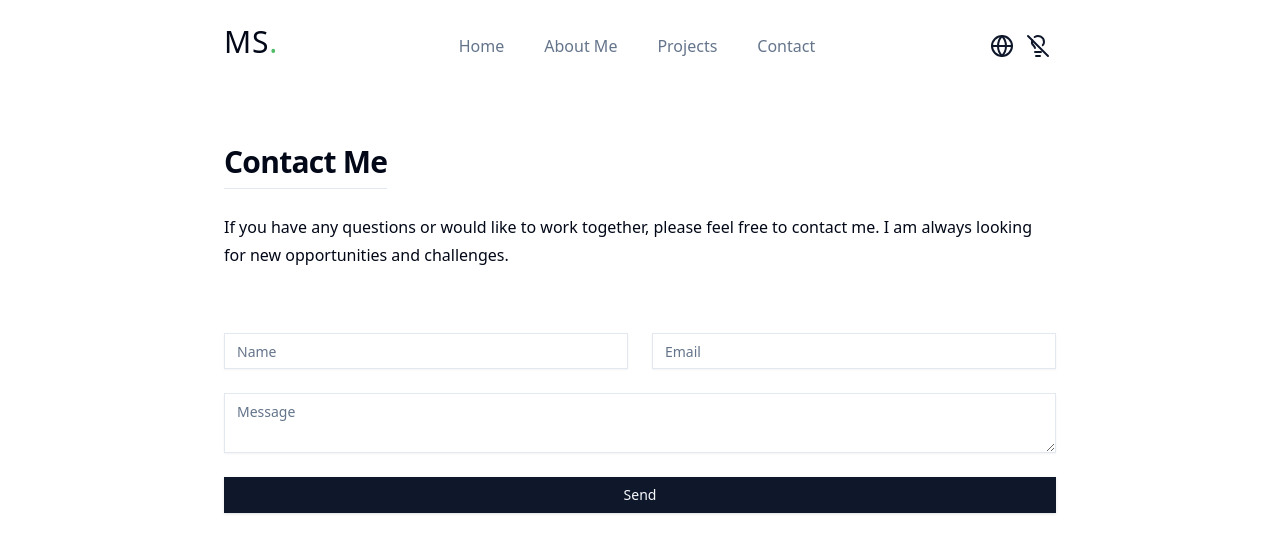
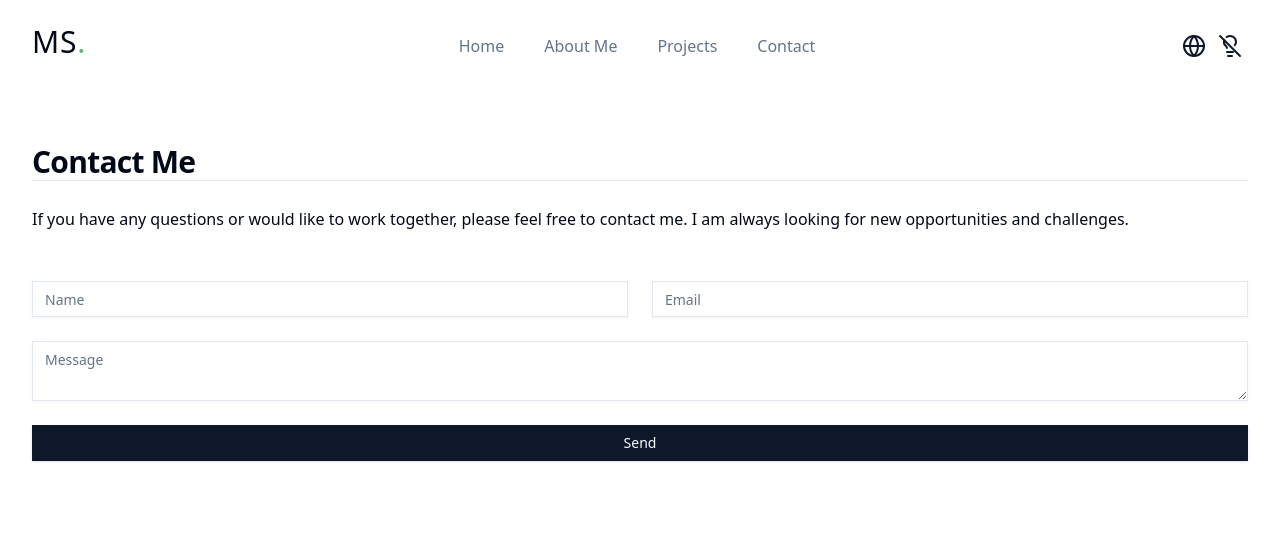
Before and after one commit to MScheltjens/portfolio, a Next.js app: page /en/contact in a window 1280 px wide. Shown: the top 552 px of the page. Built offline with nearby package versions, Linux system fonts and the light colour scheme.

Commit message:
better translation props

```diff
--- a/app/[lang]/about/page.tsx
+++ b/app/[lang]/about/page.tsx
@@ -1,7 +1,22 @@
-export default function Page() {
+import { PageHeading } from '@/components/page-heading';
+import { Locale } from '@/i18/config';
+import { getDictionary } from '@/i18/get-dictionary';
+
+type Props = {
+  params: {
+    lang: Locale;
+  };
+};
+
+export default async function Page({ params: { lang } }: Props) {
+  const dictionary = await getDictionary(lang);
+
   return (
-    <section className="container max-w-4xl py-36 text-foreground">
-      About
-    </section>
+    <main className="md container max-w-7xl py-24 text-foreground md:py-36">
+      <PageHeading
+        title={dictionary['aboutPage'].title}
+        description={dictionary['aboutPage'].description}
+      />
+    </main>
   );
 }
--- a/app/[lang]/contact/page.tsx
+++ b/app/[lang]/contact/page.tsx
@@ -1,4 +1,5 @@
 import { ContactForm } from '@/components/forms/contact-form';
+import { PageHeading } from '@/components/page-heading';
 import { Locale } from '@/i18/config';
 import { getDictionary } from '@/i18/get-dictionary';
 
@@ -11,27 +12,13 @@ type Props = {
 export default async function Page({ params: { lang } }: Props) {
   const dictionary = await getDictionary(lang);
 
-  const formData = {
-    name: dictionary['contactForm'].name,
-    email: dictionary['contactForm'].email,
-    message: dictionary['contactForm'].message,
-    send: dictionary['contactForm'].send,
-    submitting: dictionary['contactForm'].submitting,
-    toast: {
-      success: dictionary['contactForm'].toast.success,
-      error: dictionary['contactForm'].toast.error
-    }
-  };
-
   return (
-    <section className="container max-w-4xl py-36">
-      <h2 className="w-fit scroll-m-20 border-b pb-2 text-3xl font-semibold tracking-tight first:mt-0">
-        {dictionary['contact'].title}
-      </h2>
-      <p className="leading-7 [&:not(:first-child)]:mt-6">
-        {dictionary['contact'].description}
-      </p>
-      <ContactForm {...formData} />
-    </section>
+    <main className="container max-w-7xl py-24 md:py-36">
+      <PageHeading
+        title={dictionary['contactPage'].title}
+        description={dictionary['contactPage'].description}
+      />
+      <ContactForm dictionary={dictionary['contactForm']} />
+    </main>
   );
 }
--- a/app/[lang]/layout.tsx
+++ b/app/[lang]/layout.tsx
@@ -38,7 +38,7 @@ export default async function RootLayout({
             }}
             locale={params.lang}
           />
-          <main className="grow"> {children}</main>
+          <div className="grow"> {children}</div>
           <Footer />
         </Providers>
       </body>
--- a/app/[lang]/page.tsx
+++ b/app/[lang]/page.tsx
@@ -10,12 +10,13 @@ type Props = {
 
 export default async function Home({ params: { lang } }: Props) {
   const dictionary = await getDictionary(lang);
+
   return (
-    <section className="container max-w-4xl">
+    <main className="container max-w-7xl py-24 md:py-36">
       <Intro
         title1={dictionary['intro'].title1}
         title2={dictionary['intro'].title2}
       />
-    </section>
+    </main>
   );
 }
--- a/app/[lang]/projects/page.tsx
+++ b/app/[lang]/projects/page.tsx
@@ -1,3 +1,22 @@
-export default function Page() {
-  return <section className="container max-w-4xl py-36">Projects</section>;
+import { PageHeading } from '@/components/page-heading';
+import { Locale } from '@/i18/config';
+import { getDictionary } from '@/i18/get-dictionary';
+
+type Props = {
+  params: {
+    lang: Locale;
+  };
+};
+
+export default async function Page({ params: { lang } }: Props) {
+  const dictionary = await getDictionary(lang);
+
+  return (
+    <main className="container max-w-xl py-24 md:py-36">
+      <PageHeading
+        title={dictionary['projectsPage'].title}
+        description={dictionary['projectsPage'].description}
+      />
+    </main>
+  );
 }
--- a/components/Intro.tsx
+++ b/components/Intro.tsx
@@ -7,7 +7,7 @@ type Props = {
 };
 
 export const Intro = ({ title1, title2 }: Props) => (
-  <div className="mx-auto mt-24 flex flex-col justify-around gap-x-10 gap-y-4 md:mt-36 md:flex-row md:items-center">
+  <section className="mx-auto flex flex-col justify-around gap-x-10 gap-y-4 md:flex-row md:items-center">
     <div className="flex flex-col">
       <h1 className="scroll-m-20 text-4xl tracking-tight lg:text-6xl">
         Mathias <span className="text-accent">Scheltjens</span>
@@ -26,5 +26,5 @@ export const Intro = ({ title1, title2 }: Props) => (
         priority
       />
     </div>
-  </div>
+  </section>
 );
--- a/components/forms/contact-form.tsx
+++ b/components/forms/contact-form.tsx
@@ -8,29 +8,22 @@ import { zodResolver } from '@hookform/resolvers/zod';
 import { ContactFormSchema, ContactFormInputs } from './contact-form-schema';
 import { toast } from 'sonner';
 import { sendEmail } from '@/lib/actions';
+import { getDictionary } from '@/i18/get-dictionary';
 
-type Toast = {
-  success: string;
-  error: string;
-};
-
-type FormData = {
-  name: string;
-  email: string;
-  message: string;
-  send: string;
-  submitting: string;
-  toast: Toast;
+type Props = {
+  dictionary: Awaited<ReturnType<typeof getDictionary>>['contactForm'];
 };
 
 export const ContactForm = ({
-  name,
-  email,
-  message,
-  send,
-  submitting,
-  toast: { success, error }
-}: FormData) => {
+  dictionary: {
+    name,
+    email,
+    message,
+    toast: { error, success },
+    send,
+    submitting
+  }
+}: Props) => {
   const form = useForm<ContactFormInputs>({
     resolver: zodResolver(ContactFormSchema),
     defaultValues: { name: '', email: '', message: '' }
@@ -55,7 +48,7 @@ export const ContactForm = ({
   };
 
   return (
-    <form onSubmit={handleSubmit(onSubmit)} className="mt-16 lg:flex-auto">
+    <form onSubmit={handleSubmit(onSubmit)} className="py-12 lg:flex-auto">
       <div className="grid grid-cols-1 gap-6 sm:grid-cols-2">
         {/* Name */}
 
--- a/components/header.tsx
+++ b/components/header.tsx
@@ -19,7 +19,7 @@ export const Header = ({
   locale
 }: Props) => (
   <header className="fixed inset-x-0 top-0 z-50 bg-background/75 py-6 backdrop-blur-sm">
-    <nav className="container flex max-w-4xl items-center justify-between">
+    <nav className="container flex max-w-7xl items-center justify-between">
       <Link href={`/${locale}`} className="hidden text-2xl sm:block">
         <h2 className="scroll-m-20 pb-2 pr-3 text-3xl tracking-wide first:mt-0">
           MS<span className="text-accent">.</span>
--- /dev/null
+++ b/components/page-heading.tsx
@@ -0,0 +1,13 @@
+type Props = {
+  title: string;
+  description: string;
+};
+
+export const PageHeading = ({ title, description }: Props) => (
+  <>
+    <h2 className="scroll-m-20 border-b text-3xl font-semibold tracking-tight first:mt-0">
+      {title}
+    </h2>
+    <p className="leading-7 [&:not(:first-child)]:mt-6">{description}</p>
+  </>
+);
--- a/i18/dictionaries/de.json
+++ b/i18/dictionaries/de.json
@@ -1,8 +1,7 @@
 {
   "intro": {
     "title1": "Full Stack",
-    "title2": "Entwickler",
-    "description": "Ich bin ein Full Stack Entwickler mit einer Leidenschaft für die Erstellung von Webanwendungen, die funktional und schön sind. Ich habe Erfahrung in der Front-End- und Back-End-Entwicklung und bin immer auf der Suche nach neuen Technologien und der Verbesserung meiner Fähigkeiten."
+    "title2": "Entwickler"
   },
   "navigation": {
     "home": "Startseite",
@@ -10,7 +9,15 @@
     "projects": "Projekte",
     "contact": "Kontakt"
   },
-  "contact": {
+  "aboutPage": {
+    "title": "Über mich",
+    "description": "Ich bin ein Full Stack Entwickler mit einer Leidenschaft für die Erstellung von Webanwendungen, die funktional und schön sind. Ich habe Erfahrung in der Front-End- und Back-End-Entwicklung und bin immer auf der Suche nach neuen Technologien und der Verbesserung meiner Fähigkeiten."
+  },
+  "projectsPage": {
+    "title": "Projekte",
+    "description": "Hier sind einige der Projekte, an denen ich als Front-End-Entwickler gearbeitet habe"
+  },
+  "contactPage": {
     "title": "Kontaktiere mich",
     "description": "Wenn Sie Fragen haben oder zusammenarbeiten möchten, zögern Sie bitte nicht, mich zu kontaktieren. Ich bin immer auf der Suche nach neuen Möglichkeiten und Herausforderungen."
   },
--- a/i18/dictionaries/en.json
+++ b/i18/dictionaries/en.json
@@ -1,8 +1,7 @@
 {
   "intro": {
     "title1": "Full Stack",
-    "title2": "Developer",
-    "description": "I am a Full Stack Developer with a passion for creating web applications that are both functional and beautiful. I have experience in both front-end and back-end development, and I am always looking to learn new technologies and improve my skills."
+    "title2": "Developer"
   },
   "navigation": {
     "home": "Home",
@@ -10,9 +9,17 @@
     "projects": "Projects",
     "contact": "Contact"
   },
-  "contact": {
+  "aboutPage": {
+    "title": "About Me",
+    "description": "I am a Full Stack Developer with a passion for creating web applications that are both functional and beautiful. I have experience in both front-end and back-end development, and I am always looking to learn new technologies and improve my skills."
+  },
+  "contactPage": {
     "title": "Contact Me",
     "description": "If you have any questions or would like to work together, please feel free to contact me. I am always looking for new opportunities and challenges."
+  },
+  "projectsPage": {
+    "title": "Projects",
+    "description": "Here are some of the projects I have worked on as a front-end developer"
   },
   "contactForm": {
     "name": "Name",
--- a/i18/get-dictionary.ts
+++ b/i18/get-dictionary.ts
@@ -10,3 +10,5 @@ const dictionaries = {
 
 export const getDictionary = async (locale: Locale) =>
   dictionaries[locale]?.() ?? dictionaries.en();
+
+export type Dictionary = Awaited<ReturnType<typeof getDictionary>>;
```
Also changed, not shown: 1 other file (tests, documents, lock files or other folders).
